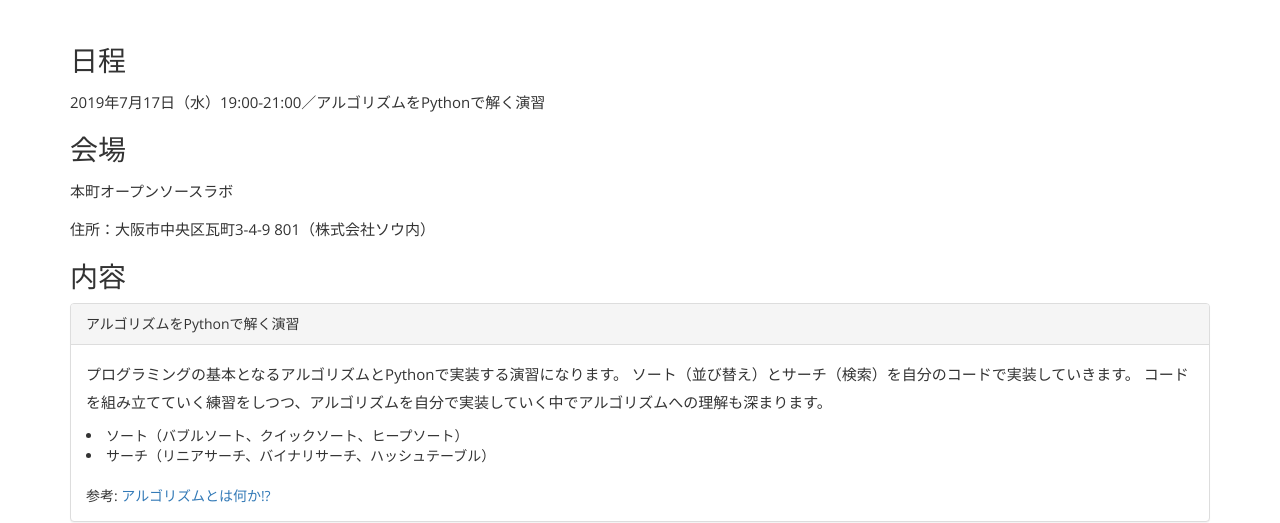
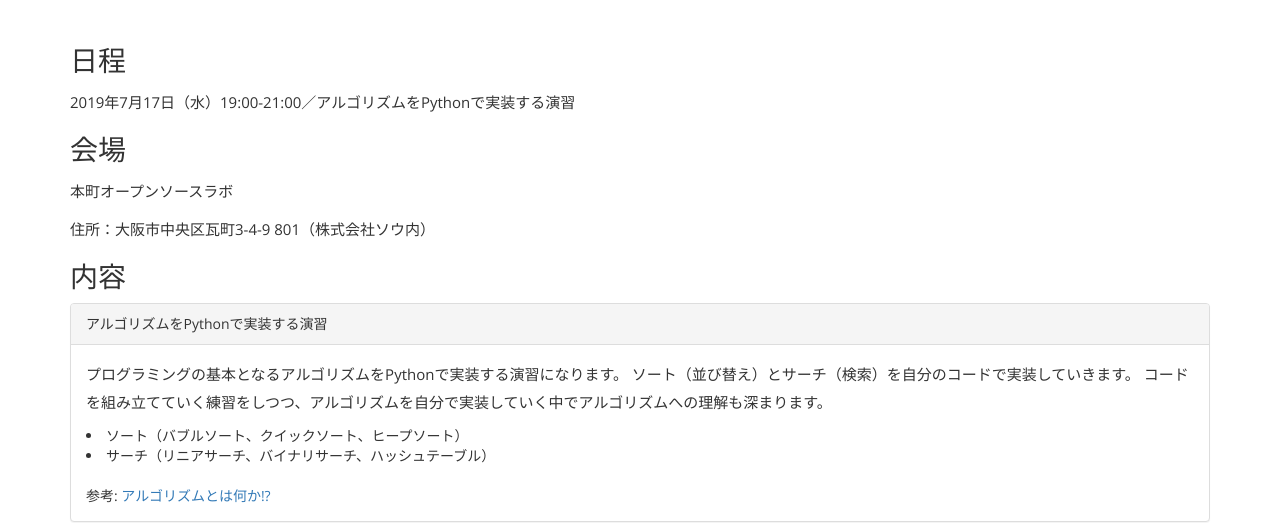
Before and after one commit to hommachi-open-source-lab/hommachi-open-source-lab.github.io, a Jekyll site: the page built from contents/study/python_exercises.html, in a window 1280 px wide and 900 px high, scrolled down 1220 px. Shown: the part 168-691 px from the top of the window. Built offline with Jekyll 4.4.1, drawn with Linux system fonts in a browser that asks for light colours; nearby versions of some CDN libraries; some web fonts are replaced; some of the changed text lies outside the part shown.

Commit message:
update page

```diff
--- a/contents/study/python_exercises.html
+++ b/contents/study/python_exercises.html
@@ -61,15 +61,15 @@ permalink: /contents/study/python_exercises/
     <h2><span id="Pythonの演習問題を一緒に解くセミナーの内容">Pythonの演習問題を一緒に解くセミナーの内容</span></h2>
     <br>
     <h3>日程</h3>
-    <p>2019年7月17日（水）19:00-21:00／アルゴリズムをPythonで解く演習</p>
+    <p>2019年7月17日（水）19:00-21:00／アルゴリズムをPythonで実装する演習</p>
     <h3>会場</h3>
     <p>本町オープンソースラボ</p>
     <p>住所：大阪市中央区瓦町3-4-9 801（株式会社ソウ内）</p>
     <h3>内容</h3>
     <div class="panel panel-default">
-      <div class="panel-heading">アルゴリズムをPythonで解く演習</div>
+      <div class="panel-heading">アルゴリズムをPythonで実装する演習</div>
       <div class="panel-body">
-      <p>プログラミングの基本となるアルゴリズムとPythonで実装する演習になります。
+      <p>プログラミングの基本となるアルゴリズムをPythonで実装する演習になります。
       ソート（並び替え）とサーチ（検索）を自分のコードで実装していきます。
       コードを組み立てていく練習をしつつ、アルゴリズムを自分で実装していく中でアルゴリズムへの理解も深まります。</p>
       <li>ソート（バブルソート、クイックソート、ヒープソート）</li>
@@ -152,9 +152,9 @@ permalink: /contents/study/python_exercises/
             <div class="col-sm-8">
               <div class="form-check">
                 <input class="form-check-input" id="nittei" type="radio" name="entry.403502960"
-                  value="2019年7月17日（水）19:00-21:00／アルゴリズムをPythonで解く演習" required>
+                  value="2019年7月17日（水）19:00-21:00／アルゴリズムをPythonで実装する演習" required>
                 <label class="form-check-label" for="nittei">
-                  2019年7月17日（水）19:00-21:00／アルゴリズムをPythonで解く演習
+                  2019年7月17日（水）19:00-21:00／アルゴリズムをPythonで実装する演習
                 </label>
                 　　 </div>
               <div class="form-check">
```
